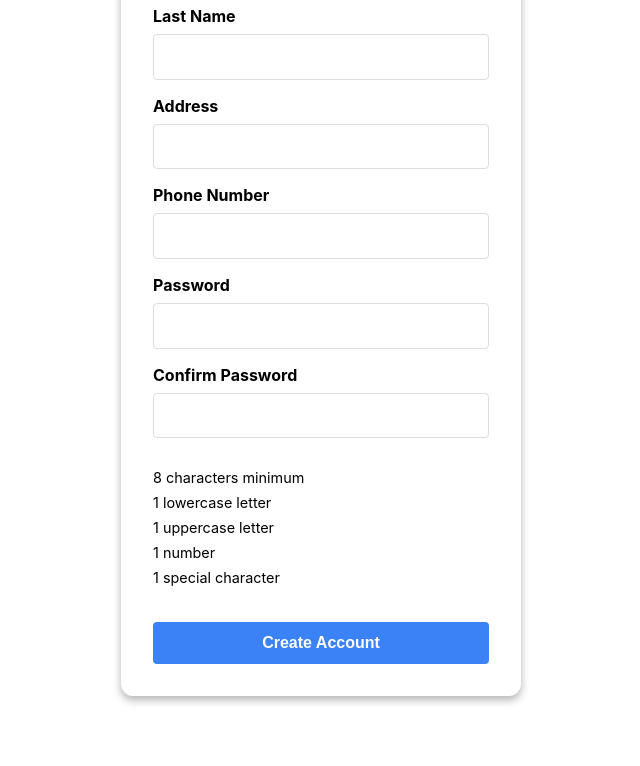
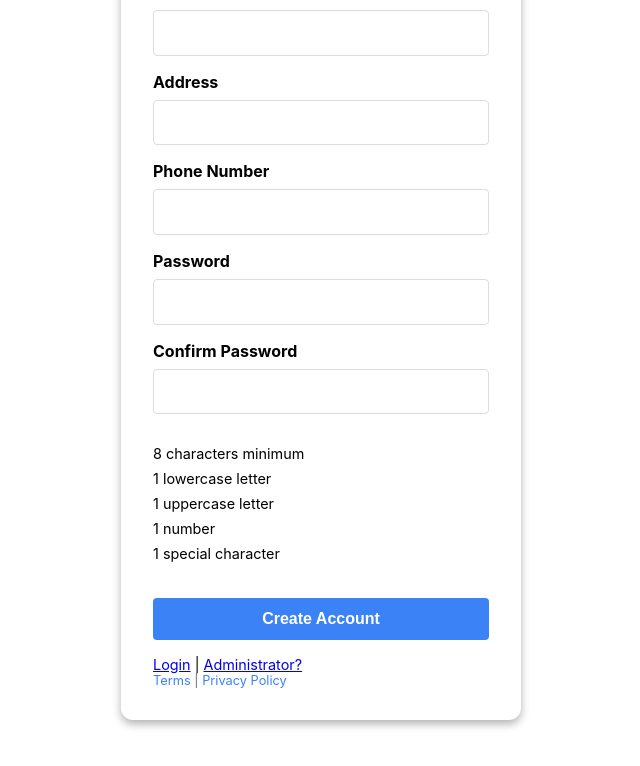
Before and after one commit to jrubow/ANDA, a React (Create React App) app in the folder client/: page /register in a window 1280 px wide. Shown: the part 584-1350 px from the top of the page, without its empty margins (319-959 px from the left). Built offline with nearby package versions, Linux system fonts and the light colour scheme; the HTML template or start-up script is replaced by a standard one.

Commit message:
Added Admin registration and login to the frontend (1hr)

```diff
--- a/client/src/components/UserProvider.js
+++ b/client/src/components/UserProvider.js
@@ -6,6 +6,7 @@ const UserProvider = ({ children }) => {
   const storedUser = localStorage.getItem("user");
   const storedLoggedIn = localStorage.getItem("loggedIn");
 
+  // If agency_id is null then this is a normal user otherwise it is an admin
   const [user, setUser] = useState(storedUser ? JSON.parse(storedUser) : {
     username: "",
     first_name: "",
@@ -14,7 +15,8 @@ const UserProvider = ({ children }) => {
     email: "",
     address: "",
     phone_number: 0,
-    share_location: 0
+    share_location: 0,
+    agency_id: null
   });
 
   const [loggedIn, setLoggedIn] = useState(storedLoggedIn === "true");
--- a/client/src/css/pages/registerpage.css
+++ b/client/src/css/pages/registerpage.css
@@ -67,3 +67,22 @@
   .password-requirements li {
     margin-bottom: 0.5rem;
   }
+
+.links {
+  margin-top: 1rem;
+  font-size: 0.9rem;
+}
+
+.terms {
+  font-size: 0.8rem;
+  color: #6b7280;
+}
+
+.terms a {
+  color: #3b82f6;
+  text-decoration: none;
+}
+
+.terms a:hover {
+  text-decoration: underline;
+}
--- a/client/src/pages/LoginPage.js
+++ b/client/src/pages/LoginPage.js
@@ -33,7 +33,8 @@ function LoginPage() {
         email: response.data.email,
         address: response.data.address,
         phone_number: response.data.phone_number,
-        share_location: response.data.share_location
+        share_location: response.data.share_location,
+        agency_id: response.data.agency_id === undefined ? null : response.data.agency_id
       })
       navigate('/home');
     } catch (error) {
--- a/client/src/pages/RegisterPage.js
+++ b/client/src/pages/RegisterPage.js
@@ -1,12 +1,13 @@
 import React, { useState, useContext } from 'react';
 import "../css/pages/registerpage.css";
 import axios from "axios"
-import {useNavigate} from "react-router-dom"
+import {useNavigate, Link} from "react-router-dom"
 import { UserContext } from "../components/UserProvider";
 
 function RegisterPage() {
   const navigate = useNavigate();
   const {user, setUser, loggedIn, setLoggedIn} = useContext(UserContext)
+  const [admin, setAdmin] = useState(false)
 
   const [formData, setFormData] = useState({
     email: '',
@@ -14,6 +15,7 @@ function RegisterPage() {
     lastName: '',
     password: '',
     confirmPassword: '',
+    agency_id:  '',
   });
 
   const [errors, setErrors] = useState({
@@ -42,7 +44,21 @@ function RegisterPage() {
       share_location: true
     })
     try {
-      const response = await axios.post("/api/register", {
+      var userJson = {}
+      if (admin) {
+        userJson = {
+          username: formData.username,
+          password: formData.password,
+          email: formData.email,
+          first_name: formData.first_name,
+          last_name: formData.first_name,
+          address: formData.address,
+          phone_number: formData.phone_number,
+          share_location: 0,
+          agency_id: parseInt(formData.agency_id)
+        }
+      } else {
+        userJson = {
           username: formData.username,
           password: formData.password,
           email: formData.email,
@@ -51,7 +67,10 @@ function RegisterPage() {
           address: formData.address,
           phone_number: formData.phone_number,
           share_location: 0
-      });
+        }
+      }
+      console.log(userJson)
+      const response = await axios.post("/api/register", userJson);
 
       console.log("Register Successful:", response.data);
       setLoggedIn(true)
@@ -140,6 +159,22 @@ function RegisterPage() {
           required
         />
 
+        {
+          admin ?
+          <>
+          <label>Agency Id</label>
+          <input
+            type="number"
+            name="agency_id"
+            value={formData.agency_id}
+            onChange={handleChange}
+            required
+          />
+          </>
+          :
+          ""
+        }
+
         <label>Password</label>
         <input
           type="password"
@@ -177,6 +212,14 @@ function RegisterPage() {
         </div>
 
         <button type="submit" className="button" onClick={register}>Create Account</button>
+
+        {/* Links */}
+        <div className="links">
+          <Link to="/login">Login</Link > | {admin ? <a href="#" onClick={() => setAdmin(false)}>General User?</a>  : <a href="#" onClick={() => setAdmin(true)}>Administrator?</a>}
+        </div>
+        <div className="terms">
+          <a href="#">Terms</a> | <a href="#">Privacy Policy</a>
+        </div>
       </form>
     </div>
   );
```
Also changed, not shown: 2 other files (tests, documents, lock files or other folders). Lines whose indentation alone changed are shown as unchanged.
